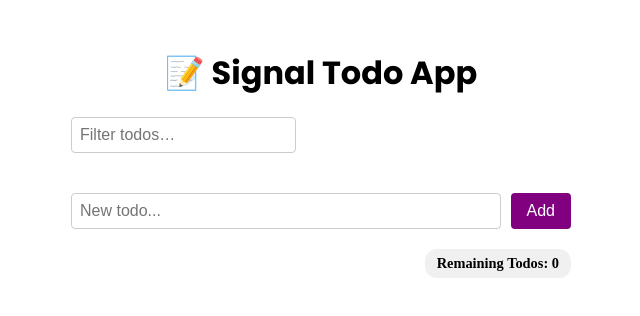
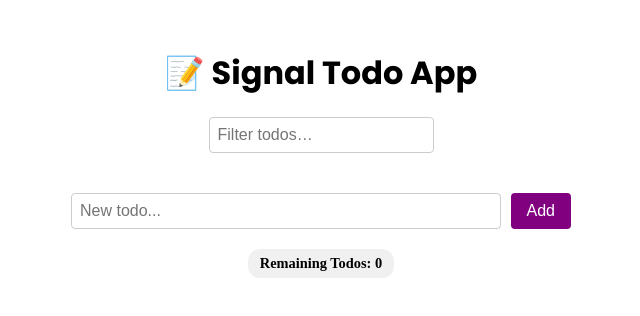
Before and after one commit to fahadBajwaa/Todo-App, an Angular app: page / in a window 1280 px wide. Shown: the top 316 px of the page, without its empty margins (319-959 px from the left). Built offline with nearby package versions, Linux system fonts and the light colour scheme.

Commit message:
Removed :host styling with div container

```diff
--- a/src/app/todo-app/todo-app.component.html
+++ b/src/app/todo-app/todo-app.component.html
@@ -1,3 +1,4 @@
+<div class="container">
   <h1>📝 Signal Todo App</h1>
   <app-todo-filter></app-todo-filter>
   <form (ngSubmit)="addTodo()">
@@ -12,3 +13,4 @@
   </form>
   <app-todo-summary></app-todo-summary>
   <app-todo-list></app-todo-list>
+</div>
--- a/src/app/todo-app/todo-app.component.scss
+++ b/src/app/todo-app/todo-app.component.scss
@@ -1,21 +1,17 @@
-:host {
+.container {
   display: flex;
   flex-direction: column;
   align-items: center;
   padding: 20px;
-
   h1 {
     margin-bottom: 20px;
     font-family: "Poppins", sans-serif;
   }
-}
-
   form {
     display: flex;
     width: 100%;
     max-width: 500px;
     margin-top: 20px;
-
     input {
       flex: 1;
       padding: 8px;
@@ -23,7 +19,6 @@ form {
       border-radius: 4px;
       font-size: 1rem;
     }
-
     button {
       margin-left: 10px;
       padding: 8px 16px;
@@ -33,9 +28,9 @@ form {
       background-color: purple;
       color: #fff;
       cursor: pointer;
-
       &:hover {
         background-color: darken(purple, 10%);
       }
     }
   }
+}
--- a/src/app/todo-app/todo-filter/todo-filter.component.scss
+++ b/src/app/todo-app/todo-filter/todo-filter.component.scss
@@ -1,9 +1,8 @@
-:host {
+.container {
   display: flex;
   width: 100%;
   max-width: 500px;
   margin-bottom: 20px;
-
   input {
     flex: 1;
     padding: 8px;
--- a/src/app/todo-app/todo-list/todo-list.component.html
+++ b/src/app/todo-app/todo-list/todo-list.component.html
@@ -1,3 +1,4 @@
+<div class="container">
   <ul>
     <!-- <li *ngFor="let todo of todoService.filteredTodos()"> -->
     @for (todo of todoService.filteredTodos(); track todo.id) {
@@ -14,3 +15,4 @@
     </li>
     }
   </ul>
+</div>
--- a/src/app/todo-app/todo-list/todo-list.component.scss
+++ b/src/app/todo-app/todo-list/todo-list.component.scss
@@ -1,7 +1,4 @@
-// :host {
-//   align-self: flex-start;
-// }
-
+.container {
   ul {
     list-style: none;
     padding: 0;
@@ -10,38 +7,33 @@ ul {
     flex-direction: column;
     width: 100%;
     max-width: 500px;
-
     li {
       display: flex;
       align-items: center;
       justify-content: space-between;
       padding: 8px 12px;
       border-bottom: 1px solid #e0e0e0;
-
       &:last-child {
         border-bottom: none;
       }
-
       input[type="checkbox"] {
         flex: 0 0 auto;
       }
-
       span {
         flex: 1;
         margin: 0 10px;
         word-break: break-word;
       }
-
       button {
         flex: 0 0 auto;
         border: none;
         background: transparent;
         font-size: 1.2rem;
         cursor: pointer;
-
         &:hover {
           color: #d00;
         }
       }
     }
   }
+}
--- a/src/app/todo-app/todo-summary/todo-summary.component.html
+++ b/src/app/todo-app/todo-summary/todo-summary.component.html
@@ -1 +1,3 @@
-<p>Remaining Todos: {{ todoService.remainingCount() }}</p>
+<div class="container">
+  <p>Remaining Todos: {{ todoService.remainingCount() }}</p>
+</div>
--- a/src/app/todo-app/todo-summary/todo-summary.component.scss
+++ b/src/app/todo-app/todo-summary/todo-summary.component.scss
@@ -1,11 +1,9 @@
-:host {
+.container {
   display: flex;
   justify-content: flex-end;
   width: 100%;
   max-width: 500px;
-    margin-bottom: 20px;
-    margin-top: 20px;
-
+  margin: 20px 0; /* combines top and bottom margins */
   p {
     margin: 0;
     padding: 6px 12px;
```
Lines whose indentation alone changed are shown as unchanged.
